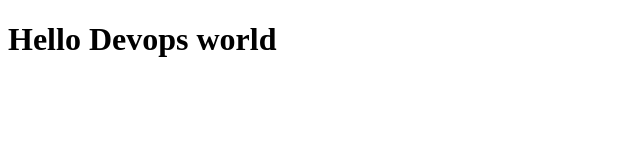
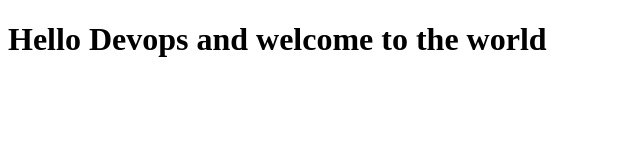
Before and after one commit to shanic474/final_Dev_project_1, a plain HTML site: page index.html in a window 1280 px wide. Shown: the whole page, without its empty margins (0-640 px from the left). Drawn offline with Linux system fonts and the light colour scheme.

Commit message:
Update index.html

```diff
--- a/index.html
+++ b/index.html
@@ -6,6 +6,7 @@
     <title>Document</title>
 </head>
 <body>
-    <h1>Hello Devops world</h1>
+    <h1>Hello Devops and welcome to the world</h1>
 </body>
+
 </html>
```
